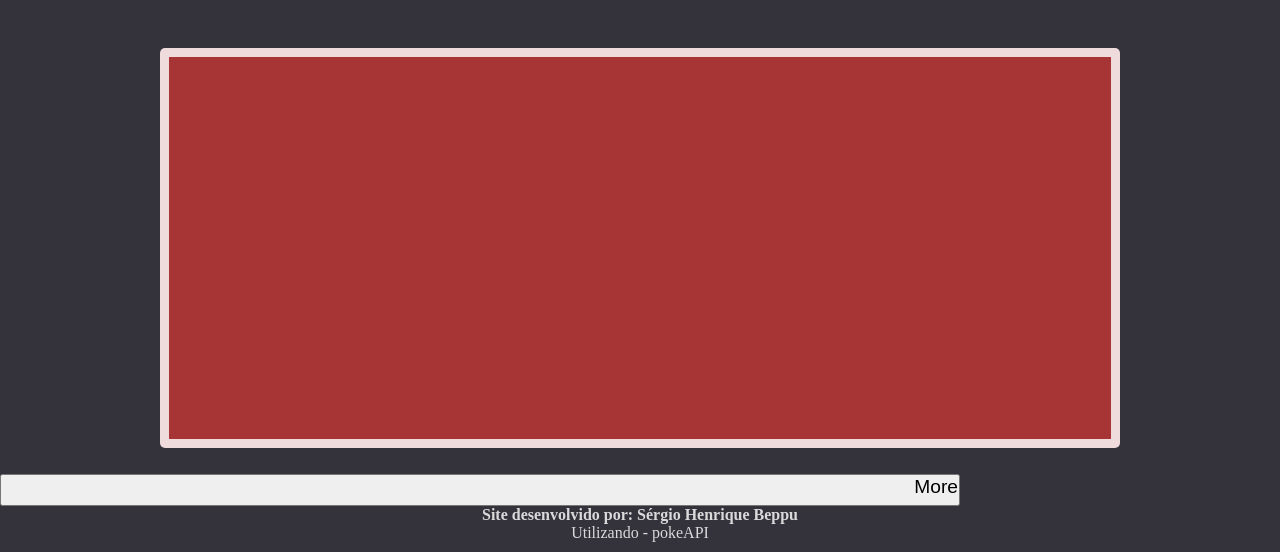
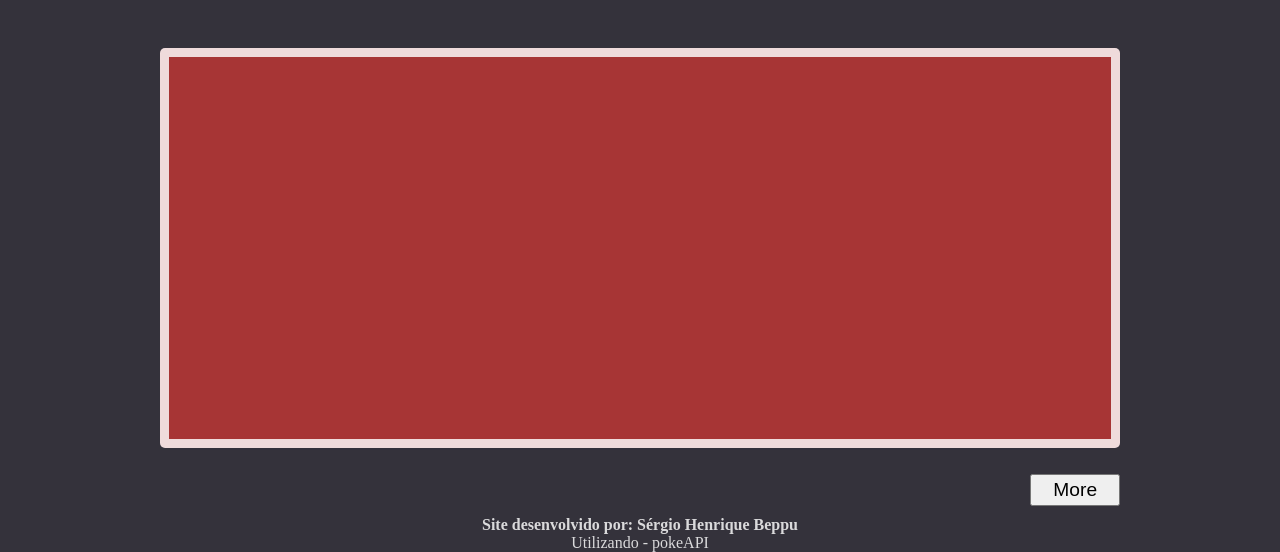
Before and after one commit to Ginhu/Pokedex-API, a plain HTML site: page index.html in a window 1280 px wide. Shown: the part 487-1039 px from the top of the page. Drawn offline with Linux system fonts and the light colour scheme; no server answers.

Commit message:
Issues with button fixed

```diff
--- a/Assets/CSS/style.css
+++ b/Assets/CSS/style.css
@@ -217,10 +217,11 @@ h2#details-name {
   text-transform: capitalize;
 }
 
-div button {
+#div-button {
   display: flex;
   width: 75%;
   justify-content: flex-end;
+  margin: 0 12.5% 0.8vw 12.5%;
 }
 
 button {
--- a/index.html
+++ b/index.html
@@ -45,7 +45,7 @@
 
   </section>
 
-  <div>
+  <div id="div-button">
   <button onclick="loadmore()">More</button>
   </div>
 
```
